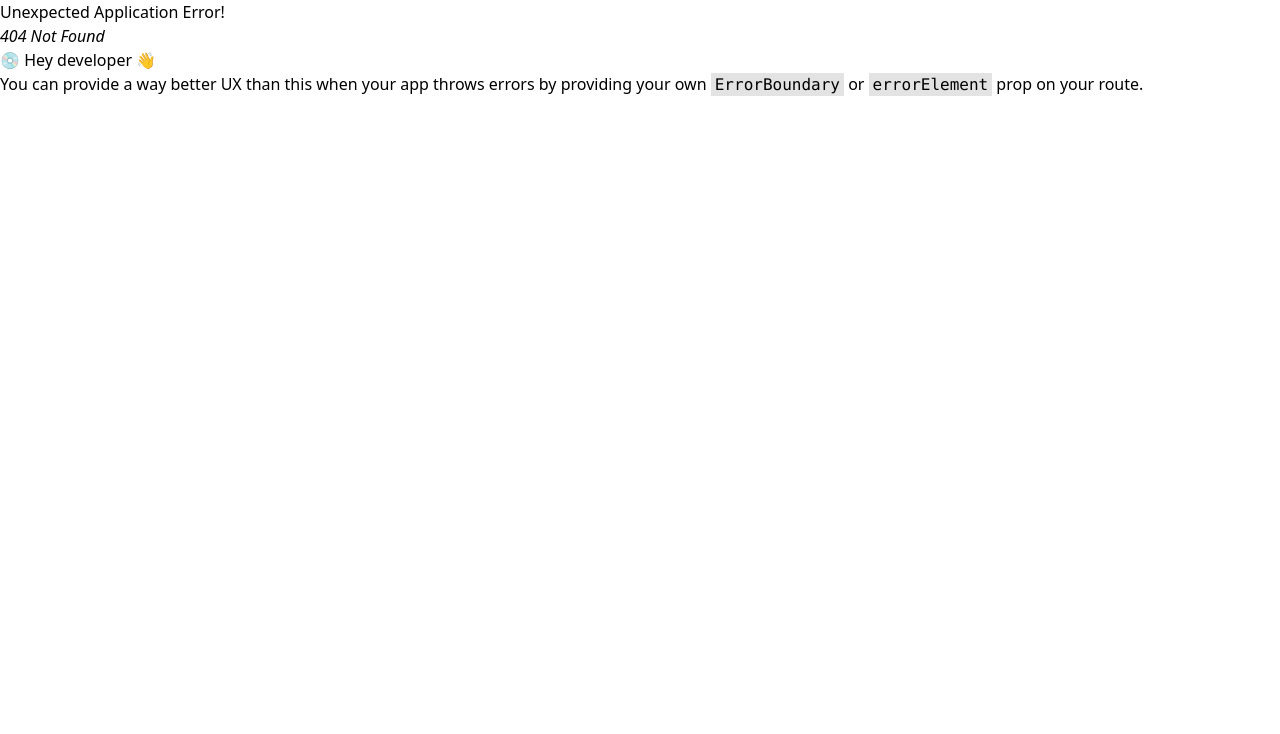
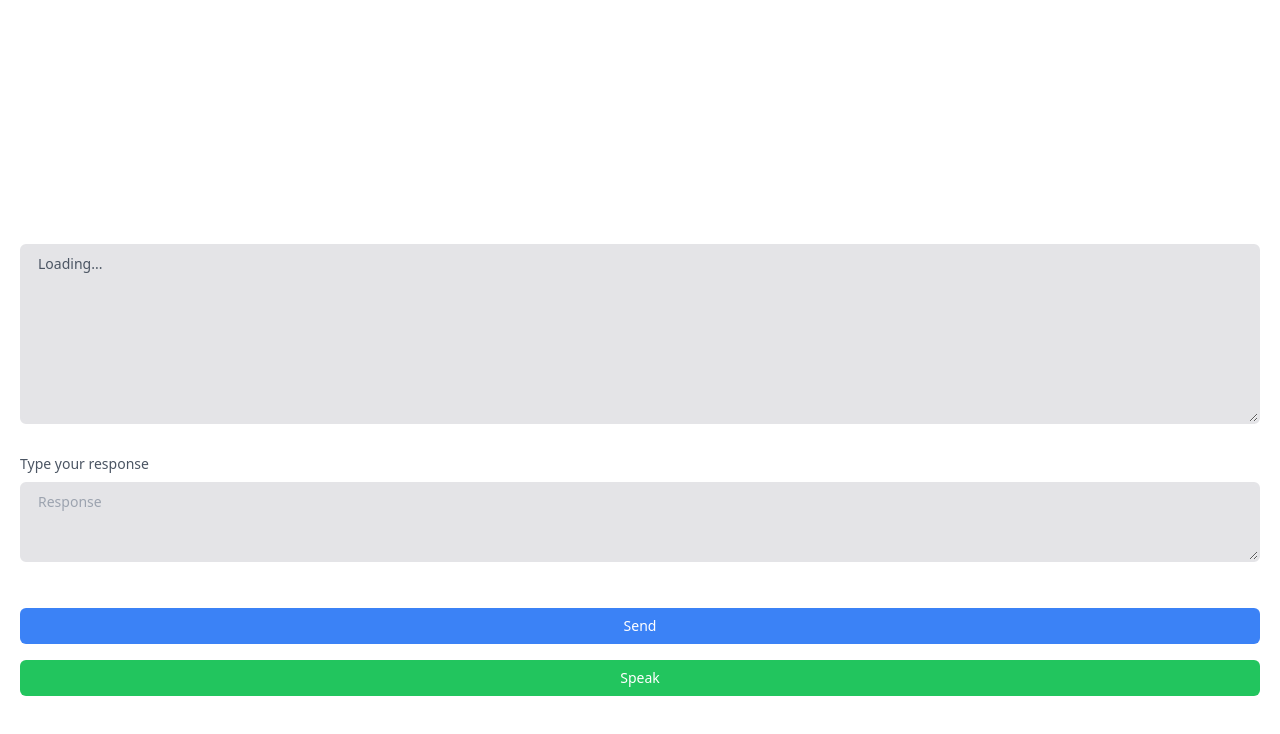
Before and after one commit to adrianespinoza1998/job-interview, a React (Vite) app: page /interview in a window 1280 px wide. Before the commit this address had no page. Shown: the top 734 px of the page. Built offline with nearby package versions, Linux system fonts and the light colour scheme; no server answers.

Commit message:
fix textareas

```diff
--- a/package.json
+++ b/package.json
@@ -10,9 +10,12 @@
     "preview": "vite preview"
   },
   "dependencies": {
+    "@fortaine/openai": "^5.3.1",
     "@reduxjs/toolkit": "^1.9.5",
+    "axios": "^1.4.0",
     "localforage": "^1.10.0",
     "match-sorter": "^6.3.1",
+    "openai": "^3.3.0",
     "react": "^18.2.0",
     "react-dom": "^18.2.0",
     "react-redux": "^8.1.1",
--- a/src/App.tsx
+++ b/src/App.tsx
@@ -2,6 +2,7 @@ import { createBrowserRouter, RouterProvider } from "react-router-dom";
 import { AddJobApply } from "./components/AddJobApply";
 import { Provider } from "react-redux";
 import { store } from "./redux/store";
+import { Interview } from "./components/Interview";
 
 const router = createBrowserRouter([
   {
@@ -9,8 +10,8 @@ const router = createBrowserRouter([
     element: <AddJobApply />,
   },
   {
-    path: "/home",
-    element: <div>Home</div>,
+    path: "/interview",
+    element: <Interview />,
   },
 ]);
 
--- a/src/components/AddJobApply.tsx
+++ b/src/components/AddJobApply.tsx
@@ -1,8 +1,11 @@
 import { useDispatch, useSelector } from "react-redux";
 import { JobApply, JobState } from "../types/reducersTypes";
 import { setJob } from "../redux/jobSlice";
+import { useNavigate } from "react-router-dom";
 
 export const AddJobApply = () => {
+  const navigate = useNavigate();
+
   const job: JobApply = useSelector((state: JobState) => state.job);
 
   const { jobPosition, yearsExperience, language } = job;
@@ -23,7 +26,13 @@ export const AddJobApply = () => {
 
   const submit = (e: React.FormEvent<HTMLFormElement>) => {
     e.preventDefault();
-    console.log(job);
+
+    if (jobPosition !== "" && yearsExperience > 0 && language !== "") {
+      navigate("interview");
+    } else {
+      alert("Please fill all the fields");
+      console.log(job);
+    }
   };
 
   return (
@@ -76,9 +85,7 @@ export const AddJobApply = () => {
           name="language"
           onChange={handleChangeSelect}
         >
-          <option value="" selected>
-            Choose a language
-          </option>
+          <option value="">Choose a language</option>
           <option value="english">English</option>
           <option value="spanish">Spanish</option>
         </select>
--- /dev/null
+++ b/src/components/Interview.tsx
@@ -0,0 +1,86 @@
+import { useSelector } from "react-redux";
+import { JobApply, JobState } from "../types/reducersTypes";
+import { useEffect, useState } from "react";
+import { GptResponse } from "../utils/GptResponse";
+import { getGptContext } from "../utils/gptContext";
+
+export const Interview = () => {
+  const job: JobApply = useSelector((state: JobState) => state.job);
+  const { jobPosition, yearsExperience, language } = job;
+
+  const [aiResponse, setAiResponse] = useState<string>("");
+  const [myResponse, setMyResponse] = useState<string>("");
+  const [load, setLoad] = useState<boolean>(false);
+
+  const gptResponse = new GptResponse(
+    getGptContext(jobPosition, yearsExperience.toString(), language)
+  );
+
+  const submit = async (e: React.FormEvent<HTMLFormElement>) => {
+    e.preventDefault();
+    setLoad(true);
+
+    const response = await gptResponse.getResponse(myResponse);
+    setAiResponse(response);
+    setLoad(false);
+  };
+
+  const handleChange = (e: React.ChangeEvent<HTMLTextAreaElement>) => {
+    const { value } = e.target;
+
+    setMyResponse(value);
+  };
+
+  const firstPrompt = async () => {
+    setLoad(true);
+    const response = await gptResponse.getResponse("Hello, how are you?");
+    setAiResponse(response);
+    setLoad(false);
+  };
+
+  useEffect(() => {
+    firstPrompt();
+  }, []);
+
+  return (
+    <form className="p-5 mt-56" onSubmit={submit}>
+      <div className="mb-6">
+        <textarea
+          value={load ? "Loading..." : aiResponse}
+          id="gpt-response"
+          className="w-full bg-zinc-200 border-2 border-zinc-200 rounded-md py-2 px-4 text-sm font-medium text-gray-600 h-full"
+          disabled
+          rows={8}
+        />
+      </div>
+      <div className="mb-6">
+        <label
+          htmlFor="response"
+          className="block mb-2 text-sm font-medium text-gray-600"
+        >
+          Type your response
+        </label>
+        <textarea
+          placeholder="Response"
+          className="w-full bg-zinc-200 border-2 border-zinc-200 rounded-md py-2 px-4 text-sm font-medium text-gray-600"
+          id="response"
+          value={myResponse}
+          onChange={handleChange}
+          rows={3}
+        />
+      </div>
+      <button
+        className="bg-blue-500 text-white px-4 py-2 mt-4 rounded-md w-full text-sm font-medium"
+        type="submit"
+      >
+        Send
+      </button>
+      <button
+        className="bg-green-500 text-white px-4 py-2 mt-4 rounded-md w-full text-sm font-medium"
+        type="button"
+      >
+        Speak
+      </button>
+    </form>
+  );
+};
--- /dev/null
+++ b/src/types/openAITypes.tsx
@@ -0,0 +1,4 @@
+export type Responses = {
+  myResponse: string;
+  gptResponse: string;
+};
--- /dev/null
+++ b/src/utils/GptResponse.ts
@@ -0,0 +1,35 @@
+import { Configuration, OpenAIApi, ChatCompletionRequestMessage } from "openai";
+
+export class GptResponse {
+  openai: OpenAIApi;
+  context: string;
+  messages: ChatCompletionRequestMessage[] = [];
+
+  constructor(context: string) {
+    this.context = context;
+
+    const configuration = new Configuration({
+      organization: import.meta.env.VITE_OPENAI_ORGANIZATION,
+      apiKey: import.meta.env.VITE_OPENAI_API_KEY,
+    });
+
+    this.openai = new OpenAIApi(configuration);
+  }
+
+  async getResponse(prompt: string): Promise<string> {
+    this.messages.push({ role: "user", content: prompt });
+
+    const completion = await this.openai.createChatCompletion({
+      model: "gpt-3.5-turbo",
+      messages: [
+        {
+          role: "system",
+          content: this.context,
+        },
+        ...this.messages,
+      ],
+    });
+
+    return completion.data.choices[0].message?.content || "";
+  }
+}
--- /dev/null
+++ b/src/utils/gptContext.ts
@@ -0,0 +1,7 @@
+export const getGptContext = (
+  jobPosition: string,
+  yearsOfExperience: string,
+  language: string
+) => {
+  return `You are a recruiter for a company that is looking to hire a ${jobPosition} with ${yearsOfExperience} years of experience, and the interview, it was be in ${language}, make 1n question to the user like an it recruiter do when he/she is in a job interview, after do all the questions, show the correct answers if the response are bad, or say the response is good, and finally, give to the user a score based on the quality of the interview in a range between 1 to 10.`;
+};
```
Also changed, not shown: 2 other files (tests, documents, lock files or other folders).
